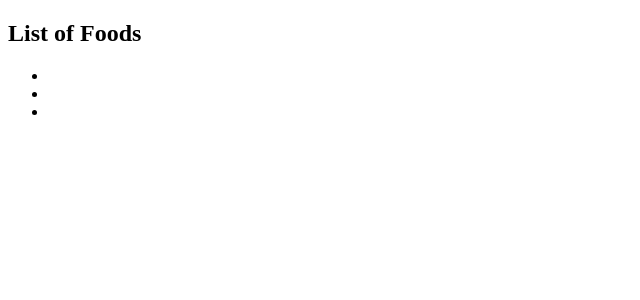
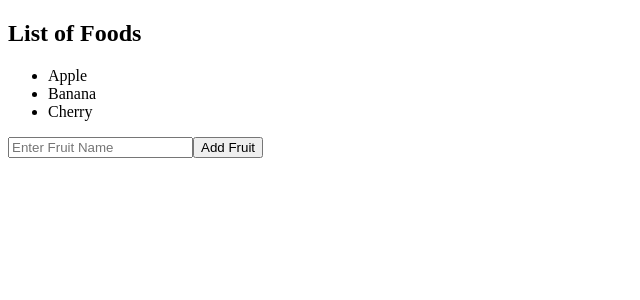
Before and after one commit to harshitxarc/fullstack-tut, a React (Vite) app: page / in a window 1280 px wide. Shown: the top 300 px of the page, without its empty margins (0-640 px from the left). Built offline with nearby package versions, Linux system fonts and the light colour scheme.

Commit message:
Update Array.jsx

```diff
--- a/src/UpdateStateProblem/Array.jsx
+++ b/src/UpdateStateProblem/Array.jsx
@@ -2,18 +2,33 @@ import React, {useState} from 'react';
 
 function Array(){
 
-    const [fruits,setFruits] = useState(['Apple', 'Banana', 'Cherry']);
+    const [fruits,setFruits] = useState(["Apple", "Banana", "Cherry"]);
 
-    function handleAddChange(){}
+    function handleAddFruit(event){
 
-    function handleRemoveChange(){}
+        const input = document.getElementById("fruitInput");
+        const newFruit = input.value.trim();
+        if (newFruit) {
+            setFruits(f => [...f, newFruit]);
+        }
+        input.value = "";
+    }
+
+    function handleRemoveFruit(index){
+        setFruits(fruits.filter((_, i)=> i !== index));
+    }
 
     return(
         <div>
             <h2>List of Foods</h2>
             <ul>
-                {fruits.map((friut, index)=> <li key={index}></li>)}
+                {fruits.map((fruit, index)=> <li
+                                            key={index}
+                                            onClick={() => handleRemoveFruit(index)}
+                                            >{fruit}</li>)}
             </ul>
+            <input type="text" id="fruitInput" placeholder="Enter Fruit Name"/>
+            <button onClick={handleAddFruit}>Add Fruit</button>
         </div>
     );
 }
```
